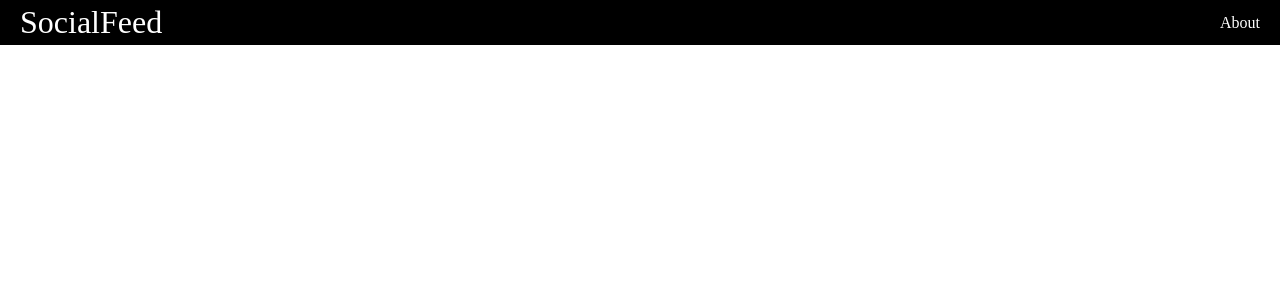
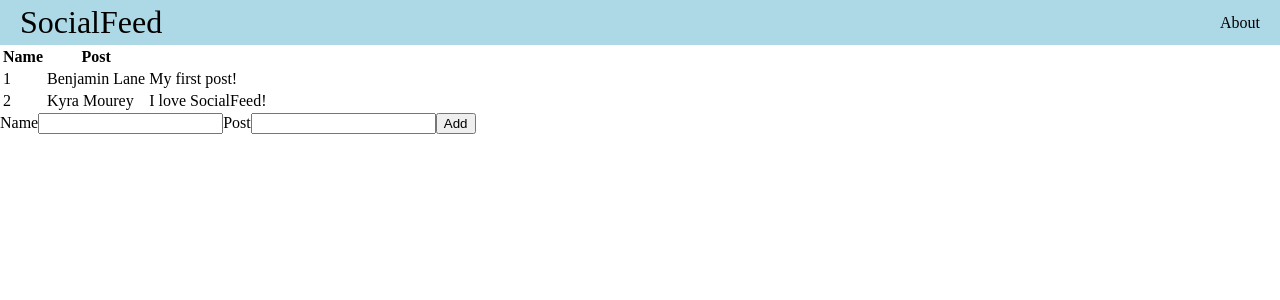
Before and after one commit to Benjameslane/Social_Feed1, a React (Create React App) app: page / in a window 1280 px wide. Shown: the top 300 px of the page. Built offline with nearby package versions, Linux system fonts and the light colour scheme.

Commit message:
added post options

```diff
--- a/src/App.js
+++ b/src/App.js
@@ -1,13 +1,29 @@
 import React, { useState } from 'react';
-import NavBar from './NavBar/NavBar';
+import NavBar from './Components/NavBar/NavBar'
+import PostList from './Components/PostList/PostList'
+import Post from './Components/Post'
 
 
 
 function App() {
 
+const [entries, setEntries] = useState([{Name: 'Benjamin Lane', Post: 'My first post!'}, {Name: 'Kyra Mourey', Post: 'I love SocialFeed!'}])
 
-  return <NavBar />
+function addNewPost(entry){
+  let tempEntries = [...entries, entry];
+  setEntries(tempEntries);
+}
 
+
+  return (
+    <div>
+  <NavBar />
+  <PostList parentEntries={entries} />
+  <Post addNewPostProperty={addNewPost}/>
+
+  </div>
+
+  );
 
 }
 
--- /dev/null
+++ b/src/Components/Post.jsx
@@ -0,0 +1,47 @@
+import React, { useState } from 'react';
+
+
+const Post = (props) => {
+
+    const [Name, setName] = useState('');
+    const [Post, setPost] = useState('');
+
+    function handleSubmit(event){
+        event.preventDefault();
+        let newEntry = {
+            Name: Name,
+            Post: Post
+        }
+        console.log(newEntry)
+        props.addNewPostProperty(newEntry)
+    }
+
+    return (
+        <form onSubmit={handleSubmit}>
+            <label>Name</label>
+            <input type='text'value={Name} onChange={(event) => setName(event.target.value)}/>
+            <label>Post</label>
+            <input type='text' value={Post} onChange={(event) => setPost(event.target.value)}/>
+            <button type='submit'>Add</button>
+        </form>
+    );
+}
+
+export default Post;
+
+
+
+
+
+
+
+
+
+//commented out is from a lexture, May be viable later on
+
+//<form action="" method="post">
+    //<label for="first_name">First Name:</label>
+    //<input type="text" name="first_name">
+    //<label for="last_name">Last Name:</label>
+   // <input type="text" name="last_name">
+//</form>
--- /dev/null
+++ b/src/Components/PostList/PostList.jsx
@@ -0,0 +1,30 @@
+
+const PostList = (props) => {
+    return (
+
+    <table>
+      <thead>
+        <tr>
+          <th>Name</th>
+          <th>Post</th>
+        </tr>
+      </thead>
+      <tbody>
+        {props.parentEntries.map((entry, index) => {
+          return (
+              <tr>
+                <td>{index + 1}</td>
+                <td>{entry.Name}</td>
+                <td>{entry.Post}</td>
+              </tr>
+          );
+        })}
+      </tbody>
+    </table>
+
+    );
+
+
+}
+
+export default PostList;
--- a/src/styles.css
+++ b/src/styles.css
@@ -7,8 +7,8 @@ body {
 }
 
 .nav{
-    background-color: black;
-    color: white;
+    background-color: lightblue;
+    color: black;
     display: flex;
     justify-content: space-between;
     align-items: center;
```
Also changed, not shown: src/Post/Post.jsx (deleted, +0 -24 lines), src/Components/CreatePostForm.jsx (added), src/Components/NavBar/NavBar.jsx (renamed from src/NavBar/NavBar.jsx), src/PostList/PostList.jsx (deleted).
